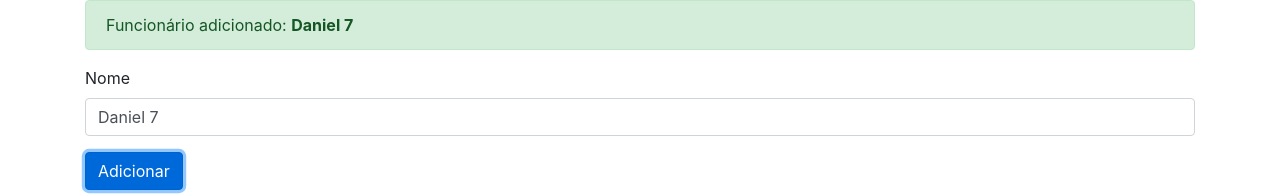
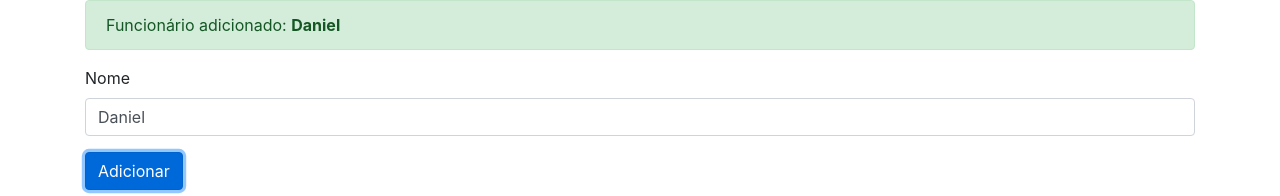
Before and after one commit to DanielAgostinhoSilva/algaworks-angular-meuprojeto, an Angular app: page / in a window 1280 px wide. Both pictures are taken after a click on the button "Adicionar". Shown: the top 196 px of the page. Built offline with nearby package versions, Linux system fonts and the light colour scheme.

Commit message:
9.12. Exibindo condicionalmente com as diretivas ngIf e hidden

```diff
--- a/src/app/app.component.html
+++ b/src/app/app.component.html
@@ -1,15 +1,23 @@
 <div class="container">
-  <div class="alert alert-success" role="alert">
+<!-- Usando *ngIf -->
+<!--  <div *ngIf="adicionado" class="alert alert-success" role="alert">-->
+<!--    Funcionário adicionado: <strong>{{nome}}</strong>-->
+<!--  </div>-->
+
+<!--  Usando hidden -->
+  <div [hidden]="!adicionado" class="alert alert-success" role="alert">
     Funcionário adicionado: <strong>{{nome}}</strong>
   </div>
 
   <div class="form-group">
     <label>Nome</label>
     <input type="text" class="form-control"
-           [(ngModel)]="nome">
+           [(ngModel)]="nome"
+           (focus)="adicionado = false">
   </div>
 
   <button type="button" class="btn btn-primary"
-          (click)="adicionar()" [disabled]="nome.length == 0" >Adicionar</button>
+          (click)="adicionar()" [disabled]="nome.length == 0">Adicionar
+  </button>
 
 </div>
--- a/src/app/app.component.ts
+++ b/src/app/app.component.ts
@@ -7,12 +7,10 @@ import { Component } from '@angular/core';
 })
 export class AppComponent {
   nome = 'Daniel';
+  adicionado = false;
 
   adicionar(): void {
-    this.nome = 'Daniel ' + Math.round(Math.random() * 100);
-  }
-
-  alterarNome(event: any): void {
-    this.nome = event.target.value;
+    console.log(`Adicionando ${this.nome}`);
+    this.adicionado = true;
   }
 }
```
